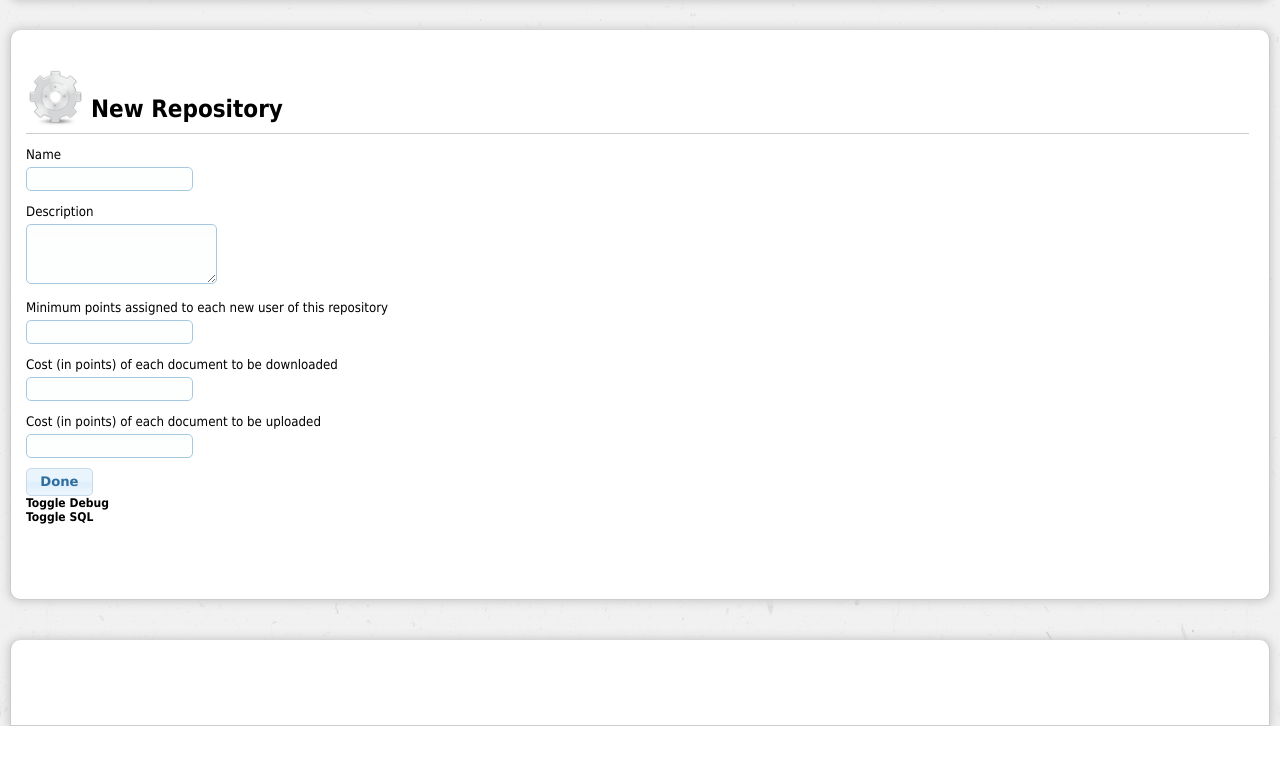
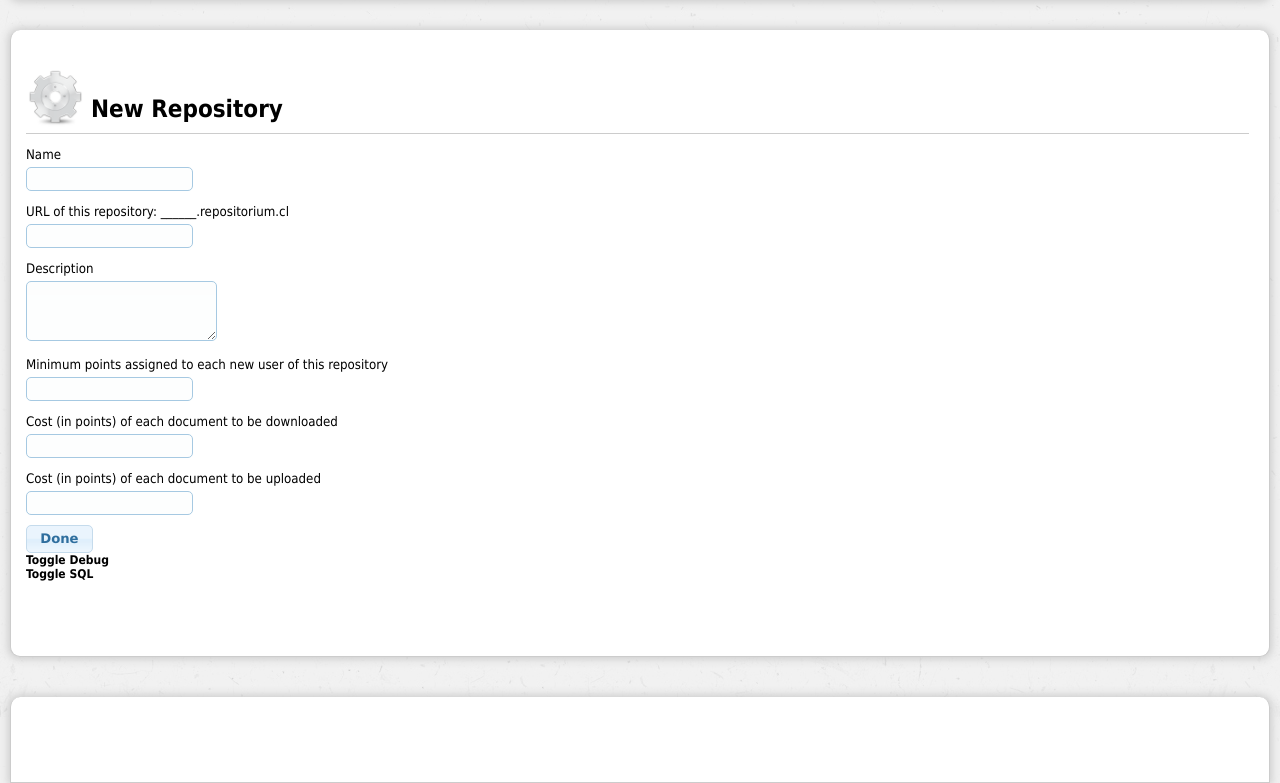
Before and after one commit to jyby/repositorium, a CakePHP app: the page made by app/views/repositories/create.ctp in a window 1280 px wide. Shown: the part 96-879 px from the top of the page. Before the commit the page ends 822 px from the top, so only its background shows below. Run offline with PHP 8.4 and a stand-in for CakePHP, Linux system fonts and the light colour scheme; the template is opened without the code that fills it, so the values that code supplies are empty; form fields are guessed from the names that the template uses; some libraries are stand-ins or nearby versions.

Commit message:
url field added

```diff
--- a/app/views/repositories/create.ctp
+++ b/app/views/repositories/create.ctp
@@ -13,6 +13,8 @@ $this->Html->addCrumb($title);
 
 <?php echo $this->Form->input('name'); ?>
 
+<?php echo $this->Form->input('url', array('label' => 'URL of this repository: ______.repositorium.cl')); ?>
+
 <?php echo $this->Form->input('description'); ?>
 
 <?php echo $this->Form->input('min_points', array('label' => 'Minimum points assigned to each new user of this repository')); ?>
```
